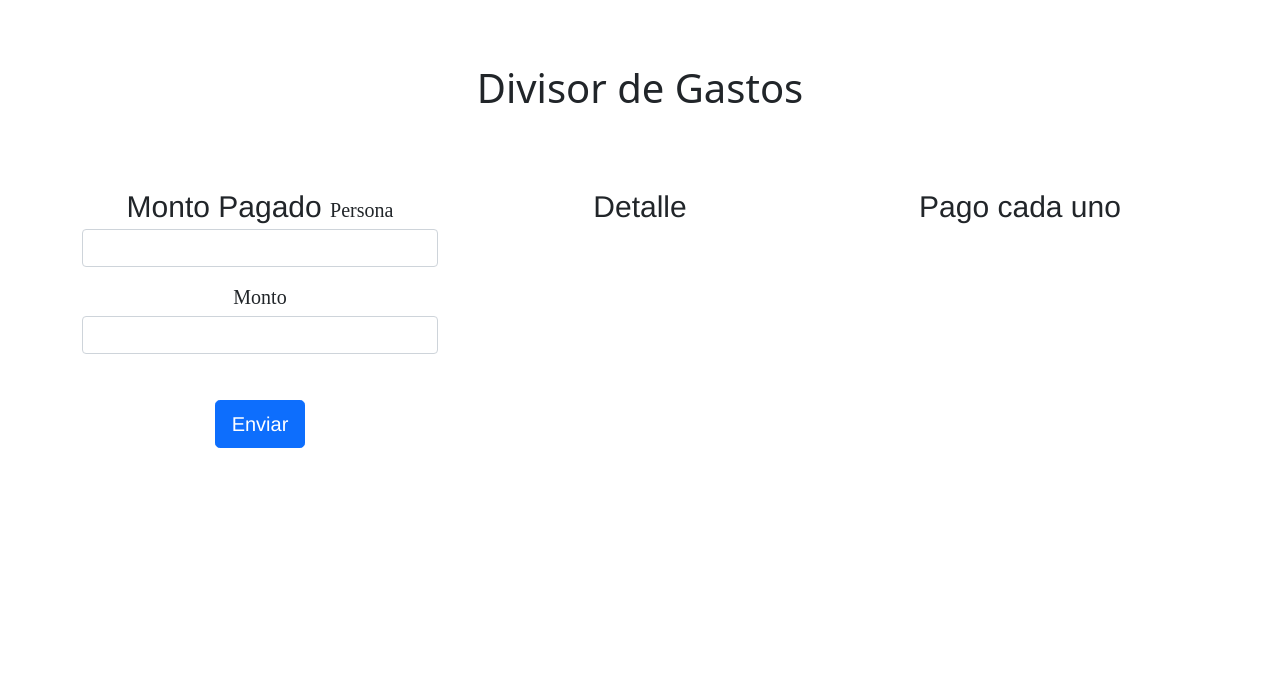
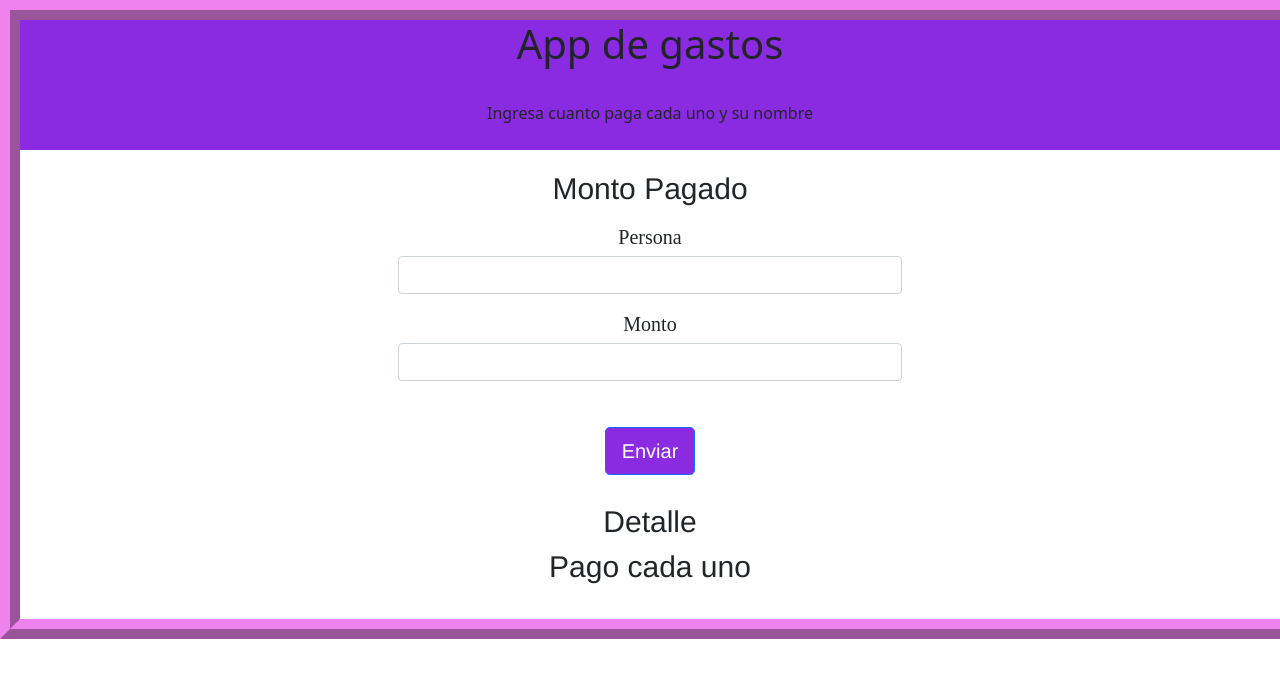
Before and after one commit to mbelenm/Sprint2, a plain HTML site: page index.html in a window 1280 px wide. Drawn offline with nearby package versions, Linux system fonts and the light colour scheme.

Commit message:
modificacionFinal

```diff
--- a/index.html
+++ b/index.html
@@ -9,33 +9,37 @@
     <link rel="stylesheet" href="style.css">
 </head>
 <body class="fondo img-fluid">
-    <h1>Divisor de Gastos</h1>
-    <div class="container">
-        <div class="row align-items-start">
-            <div class="col titulo">
-                Monto Pagado
-
+    <div class="principal">
+    <div class="encabezado">
+    <h1>App de gastos</h1>
+    <p class="p">Ingresa cuanto paga cada uno y su nombre</p>
+</div>
+    <div >
+        <div >
+            <div class=" titulo">
+                Monto Pagado <br>
 
                 <label class="formGroupExampleInput subtitulo">Persona</label>
-                <input type="text" class="form-control mb-1" id="persona">
+                <input type="text" class="form-control mb-1 formul" id="persona">
 
                 <label class="formGroupExampleInput subtitulo">Monto</label>
-                <input type="number" class="form-control" id="monto"> <br>
-                <button onclick="nuevoPago()" type="button" class="btn btn-primary btn-lg">Enviar</button>
-            </div>
-            <div class="col titulo">
+                <input type="number" class="form-control formul" id="monto"> <br>
+                <button onclick="nuevoPago()" type="button" class="btn btn-primary btn-lg boton" >Enviar</button> <br>
+            </div> <br>
+            <div class=" titulo">
                 Detalle
                 <div class="subtitulo" id="detalle">
 
                 </div>
             </div>
-            <div class="col titulo">
+            <div class=" titulo">
                 Pago cada uno
-                <div class="subtitulo" id="pago">
+                <div class="subtitulo" id="pago"> <br>
                 </div>
             </div>
         </div>
     </div>
+</div>
         <script src="pago.js"></script>
     <script src="https://cdn.jsdelivr.net/npm/@popperjs/core@2.9.2/dist/umd/popper.min.js" integrity="sha384-IQsoLXl5PILFhosVNubq5LC7Qb9DXgDA9i+tQ8Zj3iwWAwPtgFTxbJ8NT4GN1R8p" crossorigin="anonymous"></script>
     <script src="https://cdn.jsdelivr.net/npm/bootstrap@5.0.2/dist/js/bootstrap.min.js" integrity="sha384-cVKIPhGWiC2Al4u+LWgxfKTRIcfu0JTxR+EQDz/bgldoEyl4H0zUF0QKbrJ0EcQF" crossorigin="anonymous"></script>
--- a/style.css
+++ b/style.css
@@ -12,7 +12,32 @@ display: block;
 h1{
     text-align: center;
     margin-top: 5ram;
-    padding: 5%;
+
+
+}
+
+.p
+{
+    text-align: center;
+    margin-top: 2ram;
+    padding: 2%;
+}
+
+.encabezado{
+    background-color: blueviolet;
+    border-width: 50px;
+    border-width: 10%;
+    border-right: 50px;
+}
+.formul{
+    width: 40%;
+    margin-left: 30%;
+}
+.principal{
+    border-color:violet;
+    border-style:ridge;
+    border-width: 20px;
+    border-right: 5px;
 
 }
 
@@ -29,3 +54,8 @@ h1{
     font-size: 20px;
     font-family: 'Times New Roman', Times, serif;
 }
+
+.boton{
+
+    background-color: blueviolet;
+}
```
